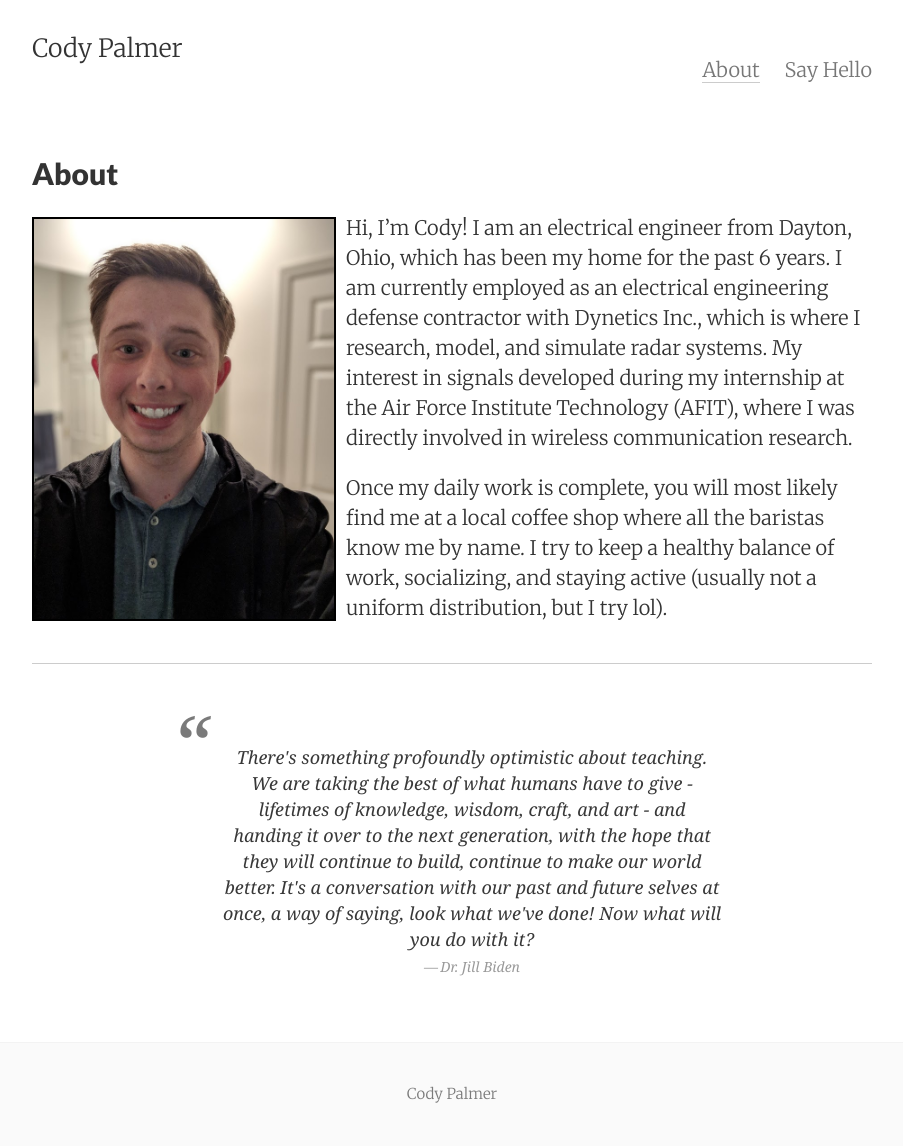
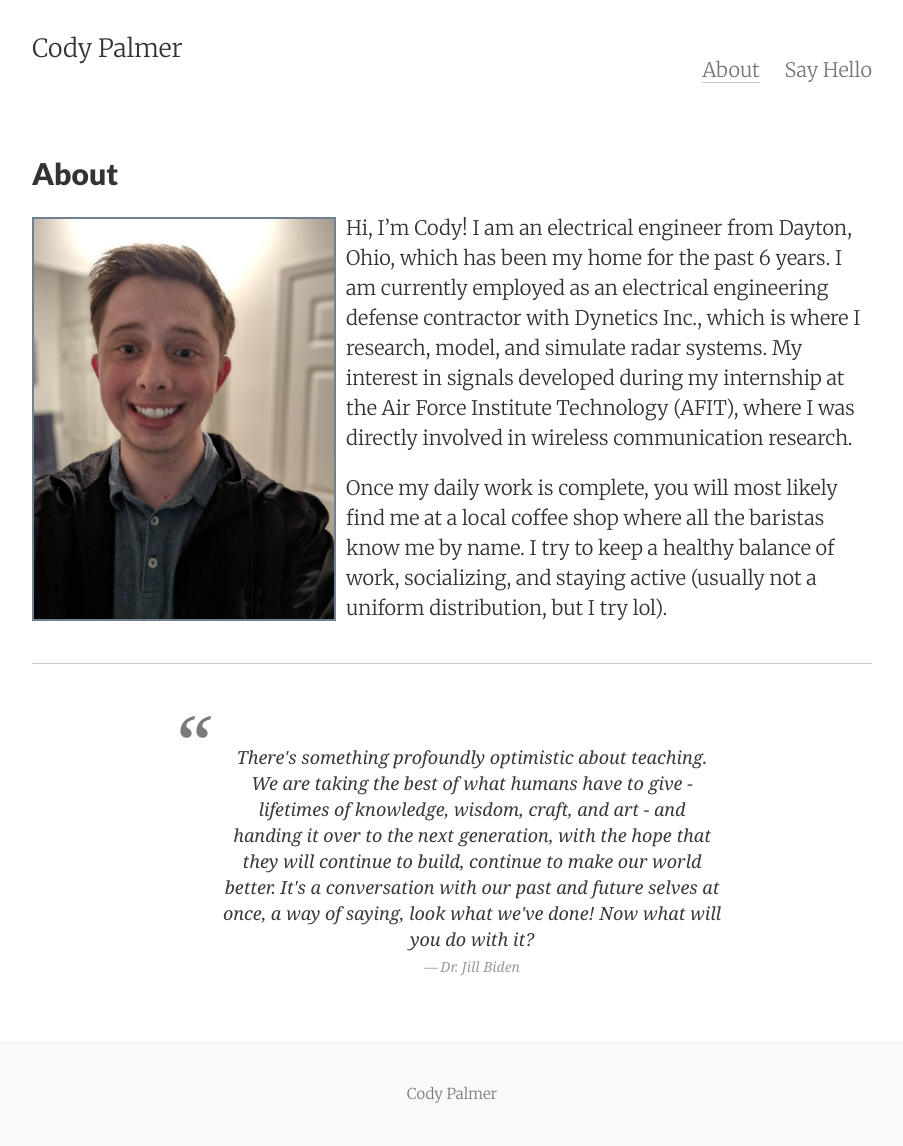
Before and after one commit to palmerco/web_server, a Jekyll site: the page built from about.md, in a window 1280 px wide. Shown: the whole page, without its empty margins (188-1091 px from the left). Built offline with Jekyll 4.4.1, drawn with Linux system fonts in a browser that asks for light colours.

Commit message:
Update about.md

```diff
--- a/about.md
+++ b/about.md
@@ -8,7 +8,7 @@ tags: about
 
 <!--<img src="/images/websitePhoto.jpg" alt="profilePicture" width="300" align="left" style="margin:0px 15px"/>-->
 
-<img src="/images/websitePhoto.jpg" alt="profilePicture" width="300" align="left" style="float: left; margin: 4px 10px 0px 0px; border: 2px solid #000000;"/>
+<img src="/images/websitePhoto.jpg" alt="profilePicture" width="300" align="left" style="float: left; margin: 4px 10px 0px 0px; border: 2px solid #708090;"/>
 
 
 Hi, I’m Cody! I am an electrical engineer from Dayton, Ohio, which has been my home for the past 6 years. I am currently employed as an electrical engineering defense contractor with Dynetics Inc., which is where I research, model, and simulate radar systems. My interest in signals developed during my internship at the Air Force Institute Technology (AFIT), where I was directly involved in wireless communication research.
```
